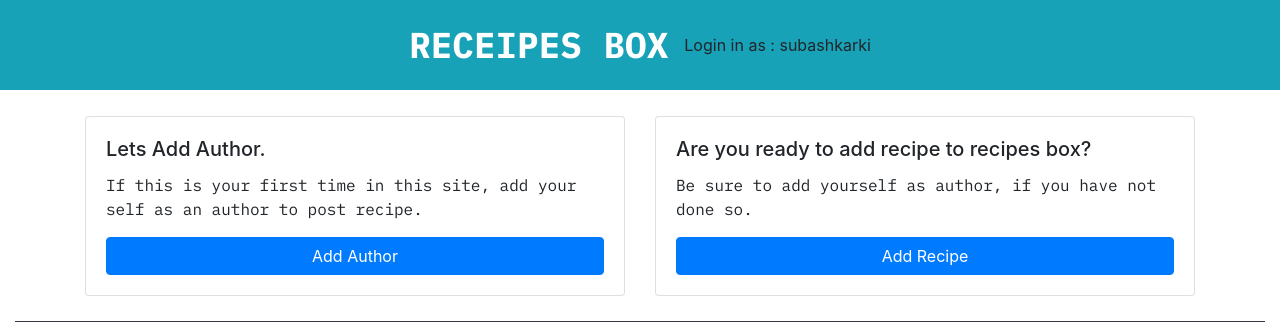
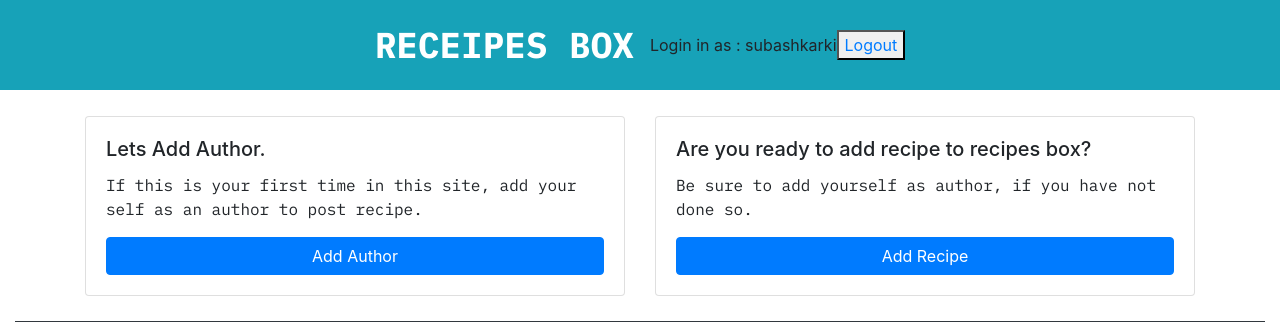
Before and after one commit to karki011/recipesbox_v1, a Django app: page /recipe/add/ in a window 1280 px wide. Shown: the top 322 px of the page. Run offline with Django 3.2, Linux system fonts and the light colour scheme; a user stored in the database is signed in; data comes from the database, SQL or seed files in the repository; both versions use the stored data as it was after the commit; some libraries are stand-ins or nearby versions.

Commit message:
logout working

```diff
--- a/recipe/urls.py
+++ b/recipe/urls.py
@@ -13,5 +13,6 @@ urlpatterns = [
          views.delete_recipe, name="deleterecipe"),
     path('recipe/update/<int:recipe_id>/',
          views.update_recipe, name="updaterecipe"),
-    path('login/', views.login_view)
+    path('login/', views.login_view, name='login_page'),
+    path('logout/', views.logout_view, name='logout_page')
 ]
--- a/recipe/views.py
+++ b/recipe/views.py
@@ -20,8 +20,10 @@ def login_view(request):
     return render(request, html, {'form': form})
 
 
+@login_required()
 def logout_view(request):
-    pass
+    logout(request)
+    return HttpResponseRedirect(reverse("recipes:index"))
 
 
 def index(request):
--- a/templates/base.html
+++ b/templates/base.html
@@ -17,7 +17,14 @@
   <body>
     <nav class="navbar navbar-dark bg-info sticky-top justify-content-center">
       <a class="navbar-brand receipes_box_nav" href="/">RECEIPES BOX</a>
+      {% if request.user.is_authenticated %}
       Login in as : {{request.user.username}}
+      <button>
+     <a href="{% url 'recipes:logout_page' %}">Logout</a>
+      </button>
+      {%else%}
+      <a href="{% url 'recipes:login_page' %}">Login</a>
+      {%endif%}
     </nav>
 
     <div class="container add_author_add_recipe_btn">
```
Also changed, not shown: db.sqlite3.
